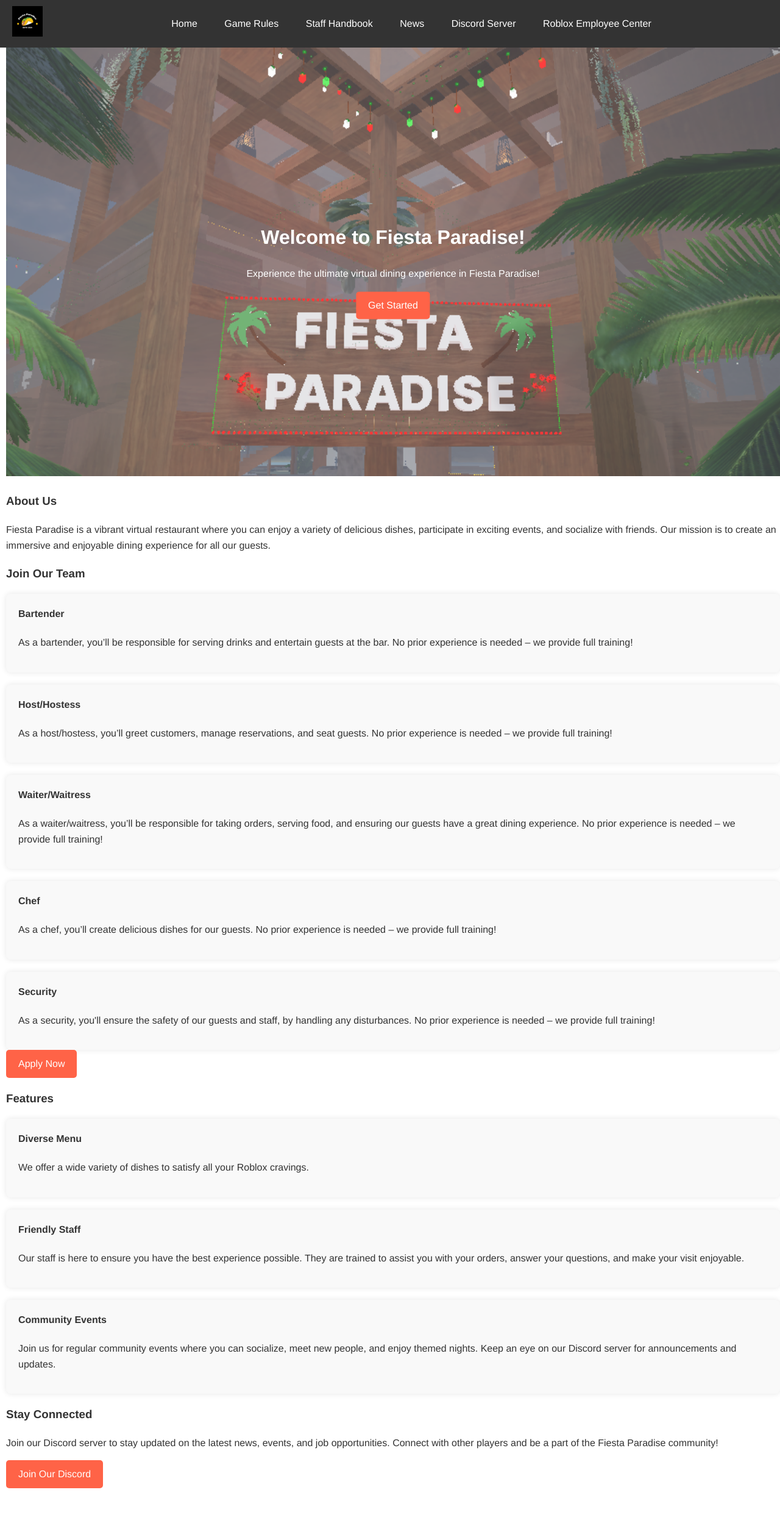
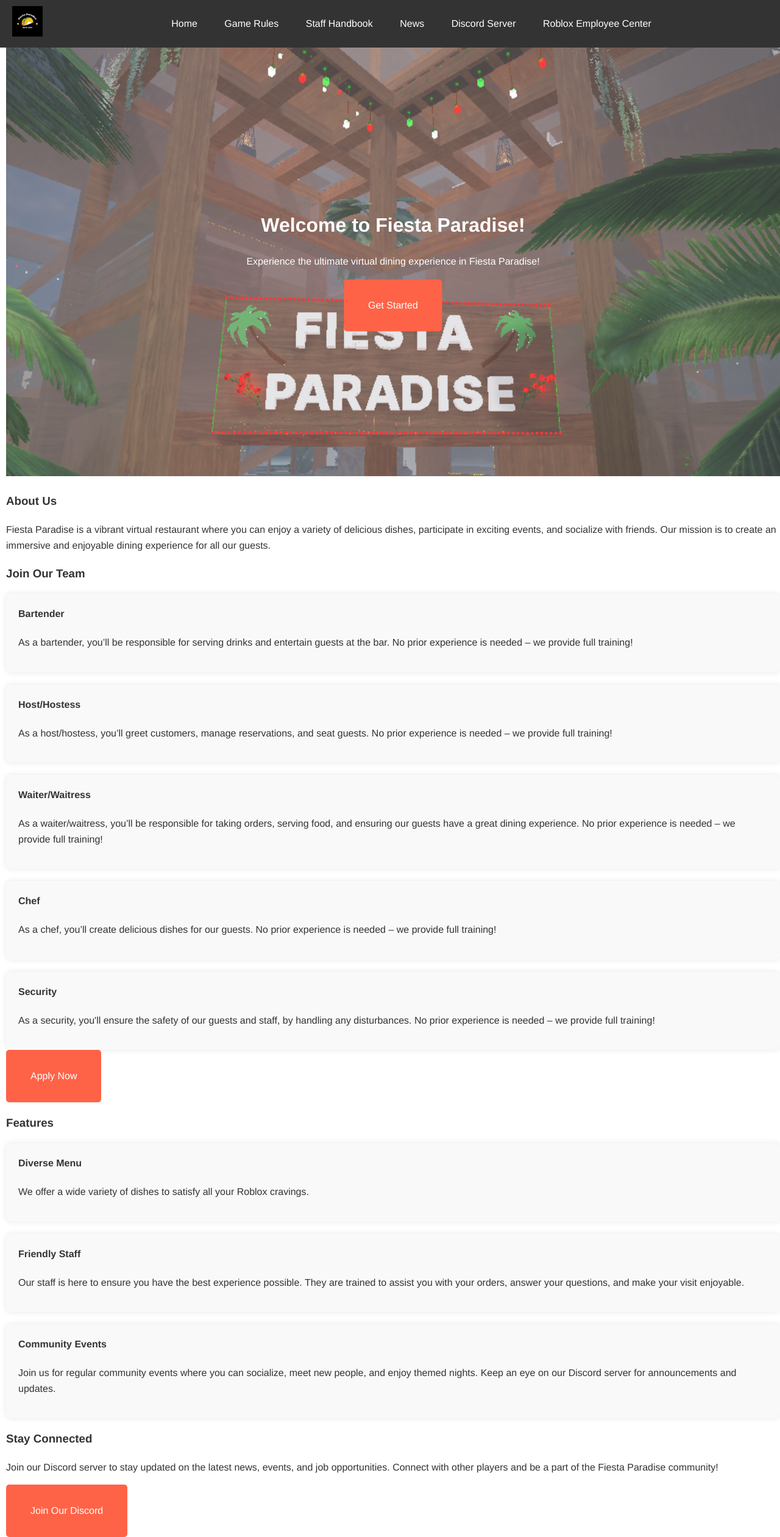
Before and after one commit to ifBars/Fiesta-Paradise, a Jekyll site: the page built from index.html, in a window 1280 px wide. Shown: the whole page at 61% size. Built offline with Jekyll 4.4.1, drawn with Linux system fonts in a browser that asks for light colours; before the commit the page ends 2441 px from its top, so only the background shows below that.

Commit message:
Update styles.css

```diff
--- a/assets/css/styles.css
+++ b/assets/css/styles.css
@@ -124,7 +124,7 @@
 
 .cta-button {
   display: inline-block;
-  padding: 10px 20px;
+  padding: 30px 40px;
   background: #ff6347;
   color: #fff;
   text-decoration: none;
```
